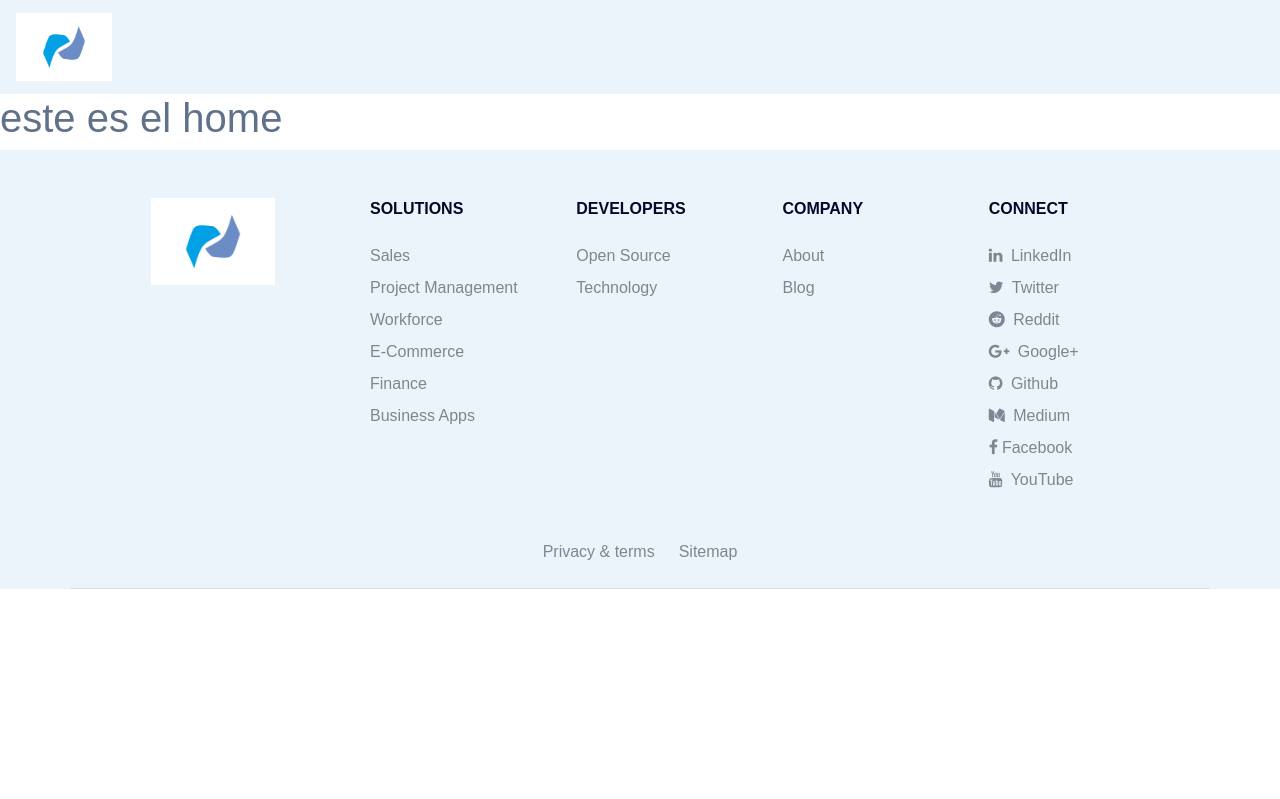
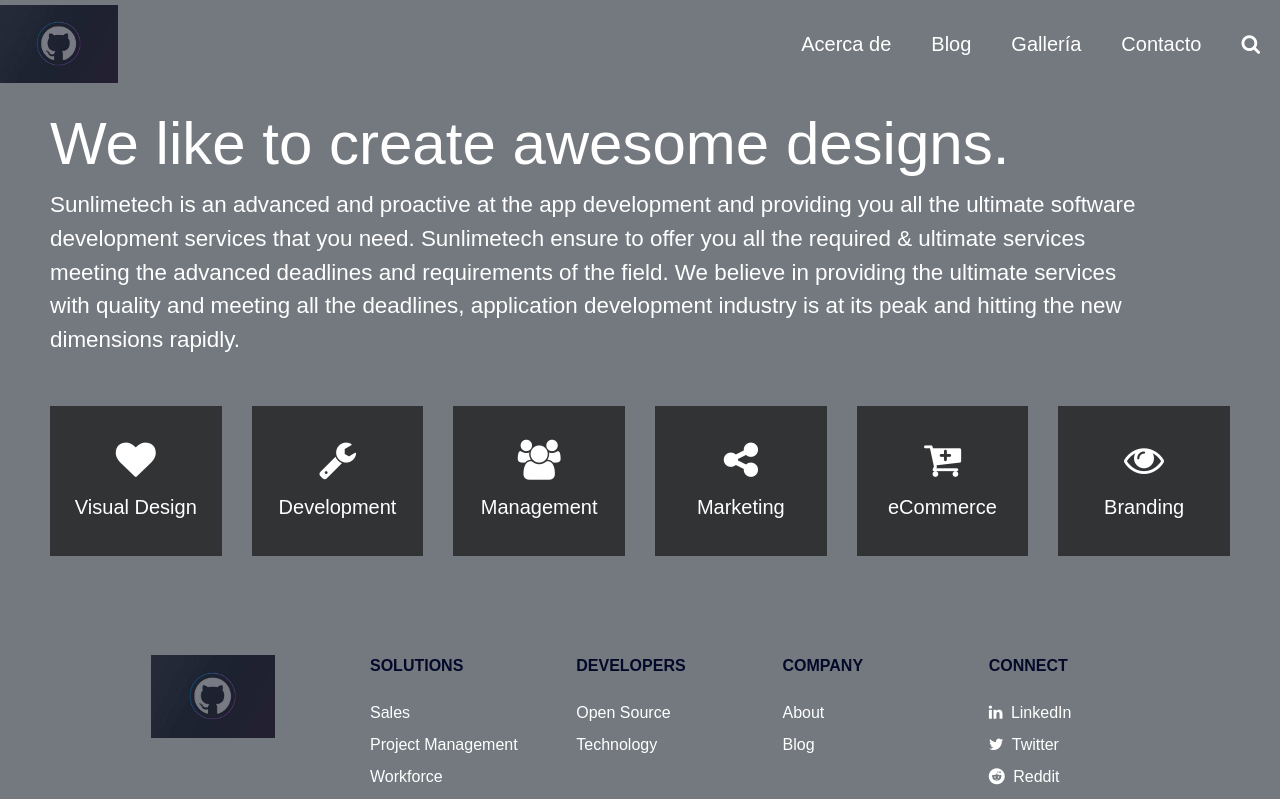
Before and after one commit to apalaciosc/short-url, a React (Create React App) app: page / in a window 1280 px wide. Shown: the top 799 px of the page. Built offline with nearby package versions, Linux system fonts and the light colour scheme; a web font is replaced by a local one.

Commit message:
REFACT: Home

```diff
--- a/src/components/Navbar.js
+++ b/src/components/Navbar.js
@@ -5,13 +5,40 @@ import "../styles/Navbar.css";
 class Navbar extends React.Component {
   render() {
     return (
-      <header>
-        <nav className="navbar navbar-light navbar-color">
-          <a className="navbar-brand">
-            <img className="img width-logo" src={appLogo} alt="Logo" />
-          </a>
-        </nav>
-      </header>
+      <nav class="navbar navbar-expand-lg navbar-color p-0">
+        <a class="navbar-brand" href="/">
+          <img src={appLogo} className="width-logo" />
+        </a>
+        <div class="collapse navbar-collapse" id="navbarSupportedContent">
+          <ul class="navbar-nav ml-auto">
+            <li class="nav-item active">
+              <a class="nav-link" href="#!">
+                Acerca de
+              </a>
+            </li>
+            <li class="nav-item">
+              <a class="nav-link" href="#!">
+                Blog
+              </a>
+            </li>
+            <li class="nav-item">
+              <a class="nav-link" href="#!">
+                Gallería
+              </a>
+            </li>
+            <li class="nav-item">
+              <a class="nav-link" href="#!">
+                Contacto
+              </a>
+            </li>
+            <li class="nav-item">
+              <a class="nav-link toggle-search" href="#!">
+                <i class="fa fa-search"></i>
+              </a>
+            </li>
+          </ul>
+        </div>
+      </nav>
     );
   }
 }
--- a/src/global.css
+++ b/src/global.css
@@ -3,7 +3,7 @@ body {
   font-weight: 400;
   font-size: 1rem;
   overflow-x: hidden;
-  color: #607289;
+  color: #73797f;
 }
 
 h5 {
@@ -15,7 +15,7 @@ h5 {
 }
 
 a {
-  color: #818494;
+  color: #ffffff;
   font-weight: 500;
   text-decoration: none;
   background-color: transparent;
@@ -27,7 +27,7 @@ a:hover {
 }
 
 footer {
-  background: #ebf4fa;
+  background: #73797f;
 }
 
 /* cyrillic */
--- a/src/pages/Home.js
+++ b/src/pages/Home.js
@@ -1,7 +1,91 @@
 import React, { Component } from "react";
+import "../styles/Home.css";
 
 export default class Home extends Component {
   render() {
-    return <h1>este es el home</h1>;
+    return (
+      <section id="hero">
+        <div class="hero-heading">
+          <h1>We like to create awesome designs.</h1>
+          <p>
+            Sunlimetech is an advanced and proactive at the app development and
+            providing you all the ultimate software development services that
+            you need. Sunlimetech ensure to offer you all the required &
+            ultimate services meeting the advanced deadlines and requirements of
+            the field. We believe in providing the ultimate services with
+            quality and meeting all the deadlines, application development
+            industry is at its peak and hitting the new dimensions rapidly.
+          </p>
+        </div>
+        <div class="row mgmt-links-wrapper">
+          <div class="col-sm-6 col-md-4 col-lg-2">
+            <a
+              href="https://www.fiverr.com/sunlimetech/design-and-fix-your-bootstrap-4-issues"
+              target="_blank"
+            >
+              <div class="link-box">
+                <i class="fa fa-heart"></i>
+                <p>Visual Design</p>
+              </div>
+            </a>
+          </div>
+          <div class="col-sm-6 col-md-4 col-lg-2">
+            <a
+              href="https://www.fiverr.com/sunlimetech/fix-your-bootstrap-html-and-css3-issues"
+              target="_blank"
+            >
+              <div class="link-box">
+                <i class="fa fa-wrench"></i>
+                <p>Development</p>
+              </div>
+            </a>
+          </div>
+          <div class="col-sm-6 col-md-4 col-lg-2">
+            <a
+              href="https://www.fiverr.com/sunlimetech/do-web-development-in-pure-php-and-frameworks"
+              target="_blank"
+            >
+              <div class="link-box">
+                <i class="fa fa-users"></i>
+                <p>Management</p>
+              </div>
+            </a>
+          </div>
+          <div class="col-sm-6 col-md-4 col-lg-2">
+            <a
+              href="https://www.fiverr.com/sunlimetech/provide-responsive-design-for-globally-existing-devices"
+              target="_blank"
+            >
+              <div class="link-box">
+                <i class="fa fa-share-alt"></i>
+                <p>Marketing</p>
+              </div>
+            </a>
+          </div>
+          <div class="col-sm-6 col-md-4 col-lg-2">
+            <a
+              href="https://www.fiverr.com/sunlimetech/convert-bootstrap-or-html-to-wordpress-for-global-devices"
+              target="_blank"
+            >
+              <div class="link-box">
+                <i class="fa fa-cart-plus"></i>
+                <p>eCommerce</p>
+              </div>
+            </a>
+          </div>
+          <div class="col-sm-6 col-md-4 col-lg-2">
+            <a
+              href="https://www.fiverr.com/sunlimetech/optimize-your-website-speed-and-performance-via-speedinsight"
+              target="_blank"
+            >
+              <div class="link-box">
+                <i class="fa fa-eye"></i>
+                <p>Branding</p>
+              </div>
+            </a>
+          </div>
+        </div>
+      </section>
+    );
   }
 }
--- /dev/null
+++ b/src/styles/Home.css
@@ -0,0 +1,126 @@
+a,
+a:visited {
+  webkit-transition: color 0.5s;
+  /* Safari */
+
+  transition: color 0.5s;
+  text-decoration: none;
+}
+a:hover,
+a:focus {
+  webkit-transition: color 0.5s;
+  /* Safari */
+
+  transition: color 0.5s;
+  text-decoration: none;
+}
+#hero {
+  background: #73797f;
+  padding: 20px 50px 41px;
+  color: #ffffff;
+  font-size: 1.4rem;
+}
+
+#hero .hero-heading {
+  margin-bottom: 50px;
+  max-width: 1100px;
+}
+
+#hero .hero-heading h1 {
+  font-size: 60px;
+}
+
+#hero .mgmt-links-wrapper .link-box {
+  background: #323335;
+  padding: 34px 10px;
+  text-align: center;
+  min-height: 150px;
+  margin-bottom: 10px;
+  -webkit-transition: 0.5s all ease;
+  -moz-transition: 0.5s all ease;
+  transition: 0.5s all ease;
+}
+
+#hero .mgmt-links-wrapper a {
+  color: #ffffff !important;
+}
+
+#hero .mgmt-links-wrapper .link-box:hover {
+  background: #3190dc;
+  -webkit-box-shadow: 0px 5px 8px 0px rgb(79, 91, 97);
+  -moz-box-shadow: 0px 5px 8px 0px rgb(79, 91, 97);
+  box-shadow: 0px 5px 8px 0px rgb(79, 91, 97);
+}
+
+#hero .mgmt-links-wrapper .link-box i {
+  font-size: 40px;
+  margin-bottom: 12px;
+}
+
+#hero .mgmt-links-wrapper .link-box p {
+  font-size: 20px;
+  margin-bottom: 0;
+}
+
+.slideDown {
+  animation-name: slideDown;
+  -webkit-animation-name: slideDown;
+
+  animation-duration: 1s;
+  -webkit-animation-duration: 1s;
+
+  animation-timing-function: ease;
+  -webkit-animation-timing-function: ease;
+
+  visibility: visible !important;
+}
+
+@keyframes slideDown {
+  0% {
+    transform: translateY(-100%);
+  }
+  50% {
+    transform: translateY(8%);
+  }
+  65% {
+    transform: translateY(-4%);
+  }
+  80% {
+    transform: translateY(4%);
+  }
+  95% {
+    transform: translateY(-2%);
+  }
+  100% {
+    transform: translateY(0%);
+  }
+}
+
+@-webkit-keyframes slideDown {
+  0% {
+    -webkit-transform: translateY(-100%);
+  }
+  50% {
+    -webkit-transform: translateY(8%);
+  }
+  65% {
+    -webkit-transform: translateY(-4%);
+  }
+  80% {
+    -webkit-transform: translateY(4%);
+  }
+  95% {
+    -webkit-transform: translateY(-2%);
+  }
+  100% {
+    -webkit-transform: translateY(0%);
+  }
+}
+@media (max-width: 767px) {
+  #hero {
+    padding: 20px 20px 40px;
+  }
+  #hero .hero-heading h1 {
+    font-size: 30px;
+  }
+}
--- a/src/styles/Navbar.css
+++ b/src/styles/Navbar.css
@@ -2,6 +2,18 @@
   width: 16%;
 }
 
+.navbar,
+.navbar .navbar-nav .nav-item .nav-link {
+  text-decoration: none;
+  font-size: 20px;
+  padding: 0 20px;
+}
+
 .navbar-color {
-  background-color: #ebf4fa !important;
+  background-color: #73797f !important;
 }
+
+.navbar-toggler {
+  background-color: white;
+  border: 1px solid white;
+}
```
Also changed, not shown: src/images/logo.jpg.
